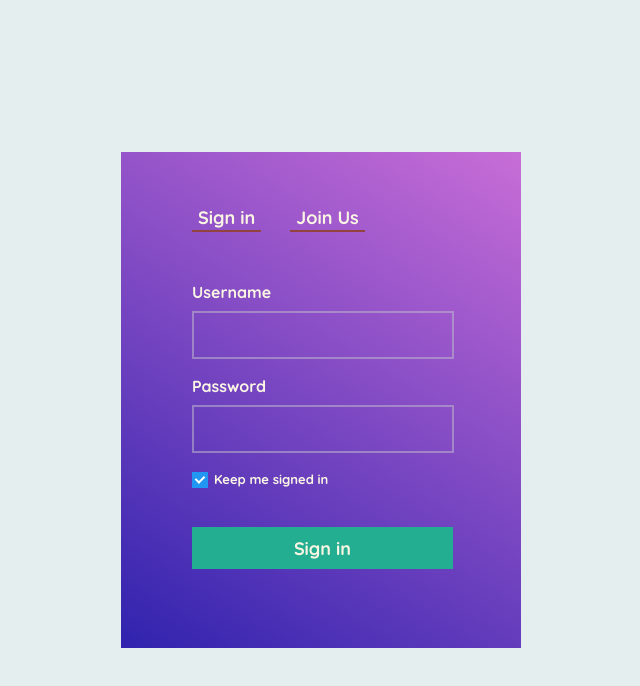
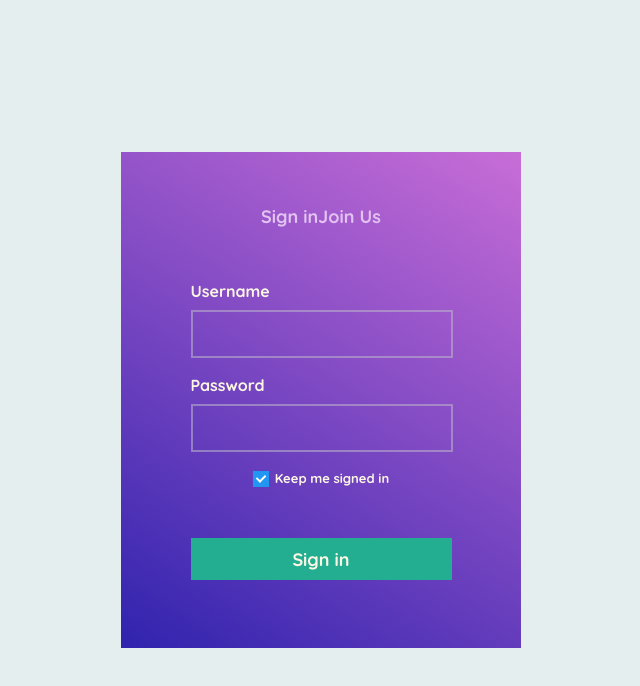
Before and after one commit to Vlads1992/homework12_p2, a plain HTML site: page docs/index.html in a window 1280 px wide. Shown: the whole page, without its empty margins (319-959 px from the left). Drawn offline with Linux system fonts and the light colour scheme.

Commit message:
worked on form labels

```diff
--- a/docs/css/styles.css
+++ b/docs/css/styles.css
@@ -14,8 +14,20 @@ body{
 }
 
 input, button, label {
-    display: block;
-    margin-left: 71px;
+    float: left;
+
+}
+
+.contact__wrap {
+    width: 261px;
+}
+
+.contact__form {
+    display: flex;
+    flex-direction: column;
+    align-self: center;
+    align-items: center;
+    text-align: center;
 }
 
 .contact__button{
@@ -139,17 +151,38 @@ label.container {
 }
 
 .contact__tab {
-    color: #fbf6e4;
-    margin-right: -42px;
+    color: #e1c2f1;
+    margin-left: 0px;
     font-family: 'Quicksand', sans-serif;
     font-size: 18px;
     font-weight: 700;
     cursor: pointer;
-    border-top: none;
-    border-left: none;
-    border-right: none;
+    border: none;
     outline: none;
+    padding: 0px 0px 3px 0px;
+    background-color: transparent;
 
-    border-bottom-color: #e66a64;
-    background-color: transparent;
 }
+
+.contact__tab:hover {
+    color: #fbf6e4;
+
+}
+
+.contact__sign {
+    text-decoration: none;
+    color: inherit;
+}
+
+.contact__join {
+    text-decoration: none;
+    color: inherit;
+}
+
+.contact__sign:hover {
+    border-bottom: 2px solid #e66a64;
+}
+
+.contact__join:hover {
+    border-bottom: 2px solid #e66a64;
+}
--- a/docs/index.html
+++ b/docs/index.html
@@ -12,14 +12,21 @@
     <div class="contact__wrapper">
         <form class="contact__form" action="index.html" method="GET">
             <div class="contact__tabs">
-                <button class="contact__tab" type="button">Sign in</button>
-                <button class="contact__tab" type="button">Join Us</button>
+                <a href="#" class="contact__sign">
+                    <button class="contact__tab" type="button">Sign in</button>
+                </a>
+                <a href="#" class="contact__join">
+                    <button class="contact__tab" type="button">Join Us</button>
+                </a>
             </div>
+            <div class="contact__wrap">
             <label for="name">Username</label>
             <input class="contact__input" type="text" id="name" name="name"/>
-
+            </div>
+            <div class="contact__wrap">
             <label for="pass">Password</label>
             <input class="contact__input" type="text" id="pass" name="pass"/>
+            </div>
             <label class="container"> Keep me signed in
                 <input type="checkbox" checked="checked">
                 <span class="checkmark"></span>
```
